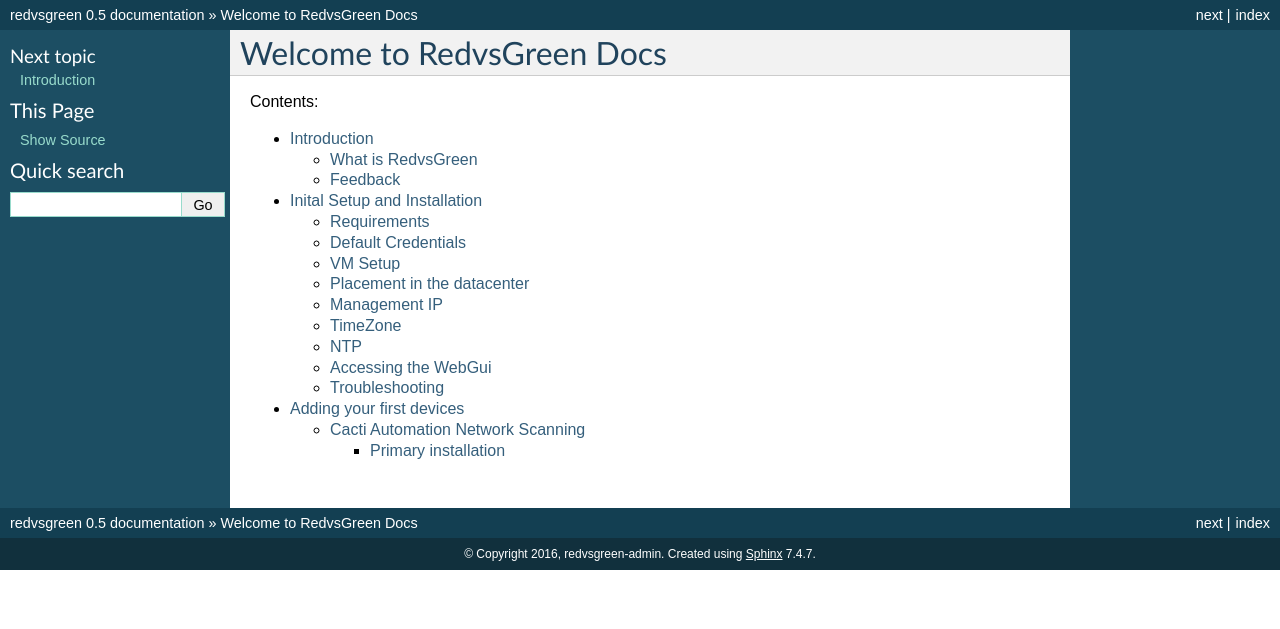
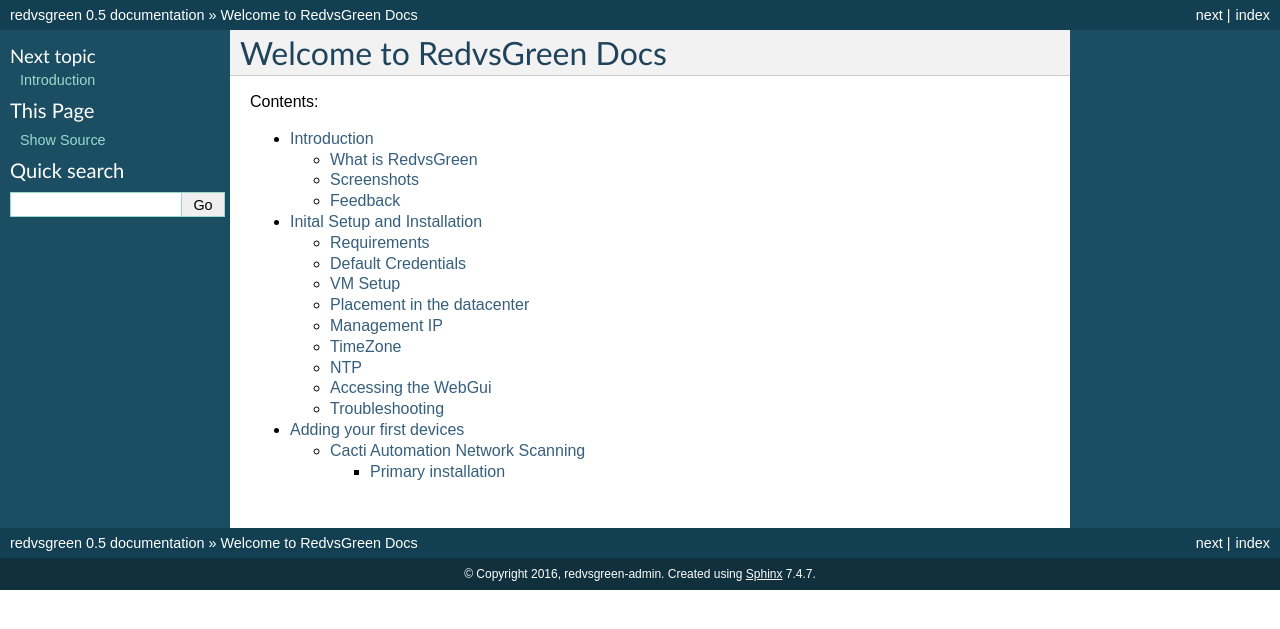
Before and after one commit to RedvsGreen-org/Docs, a Sphinx documentation site: the page built from docs/index.rst, in a window 1280 px wide. Shown: the top 629 px of the page. Built offline with Sphinx 7.4.7, drawn with Linux system fonts in a browser that asks for light colours.

Commit message:
Update intro.rst

```diff
--- a/docs/source/intro.rst
+++ b/docs/source/intro.rst
@@ -31,6 +31,11 @@ Out of the box vendor support:
 * Bluecoat - ProxySG
 * F5 - LTM/APM
 
+Screenshots
+--------
+
+.. image:: ../../images/menu.png
+
 Feedback
 --------
 
```
